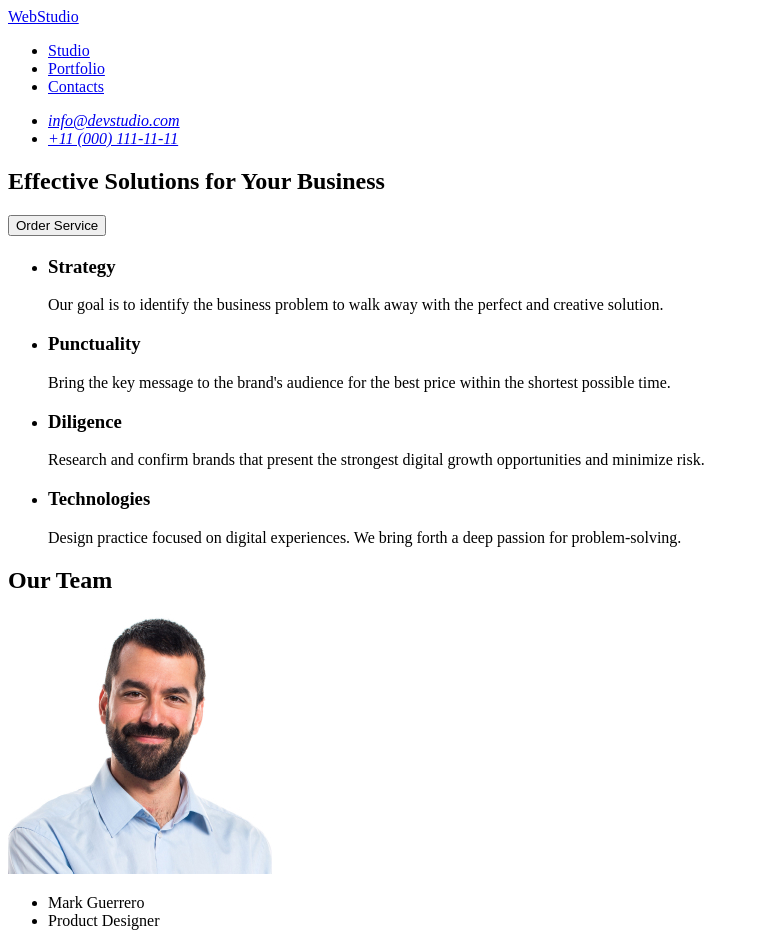
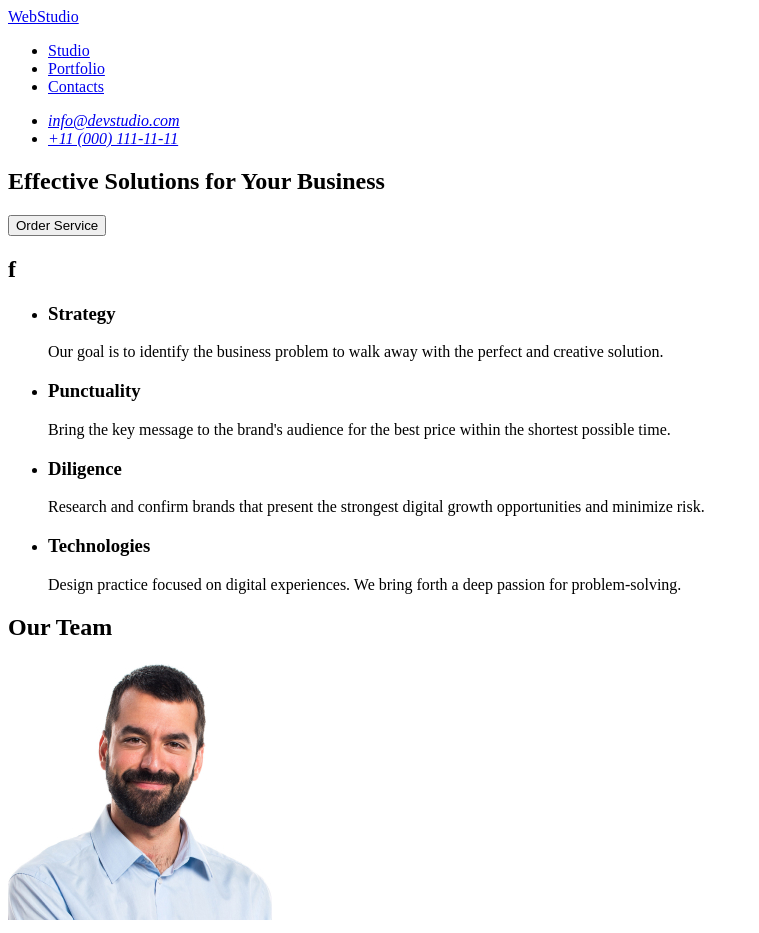
Before and after one commit to daniilbelik94/goit-markup-hw-0, a plain HTML site: page index.html in a window 1280 px wide. Shown: the top 933 px of the page, without its empty margins (0-759 px from the left). Drawn offline with Linux system fonts and the light colour scheme.

Commit message:
Update index.html

```diff
--- a/index.html
+++ b/index.html
@@ -29,7 +29,7 @@
         <button type="button">Order Service</button>
     </section>
   <section>
-      <h2>  </h2>
+    <h2>f</h2>
         <ul>
           <li>
             <h3>Strategy</h3>
@@ -45,7 +45,7 @@
             <p>Research and confirm brands that present the strongest digital growth opportunities and minimize risk.</p>
           </li>
           <li>
-            <h3>Technologies</h3 >
+            <h3>Technologies</h3>
             <p>Design practice focused on digital experiences. We bring forth a deep passion for problem-solving.</p>
           </li>
         </ul>
```
